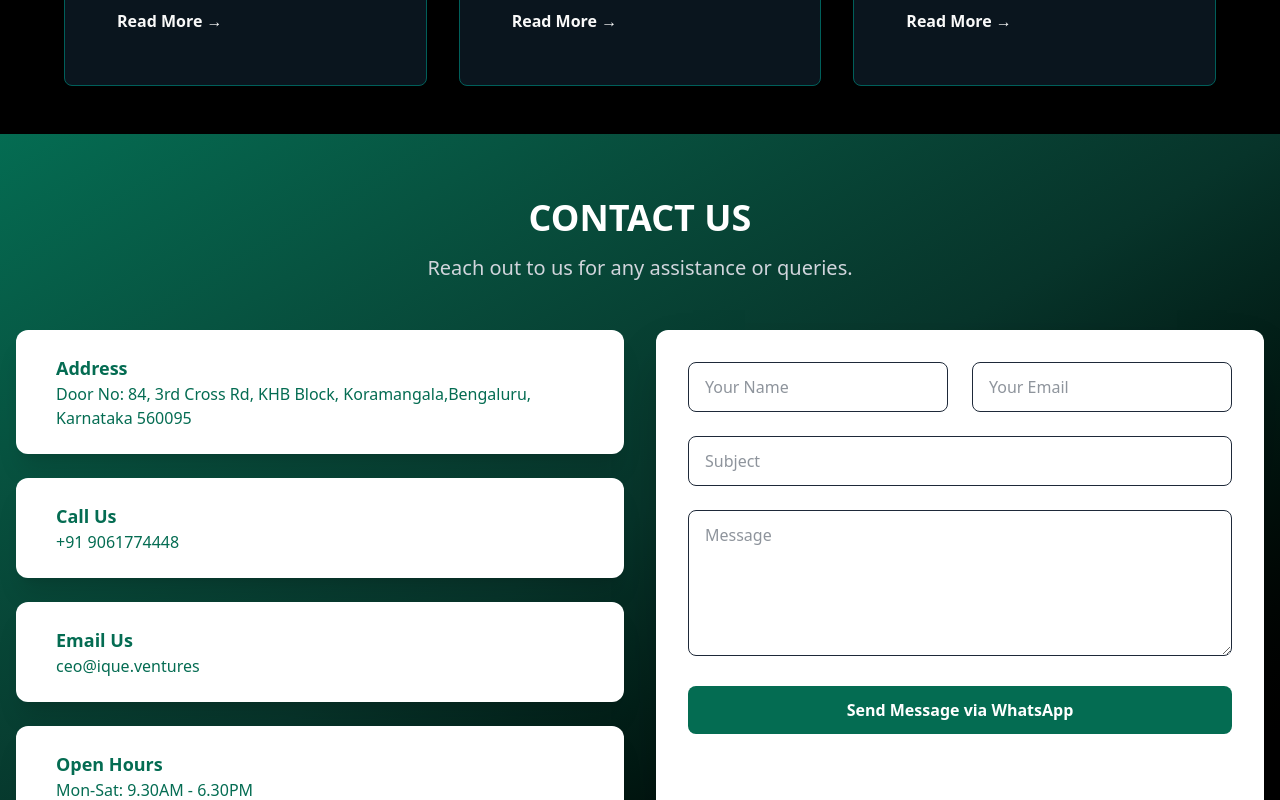
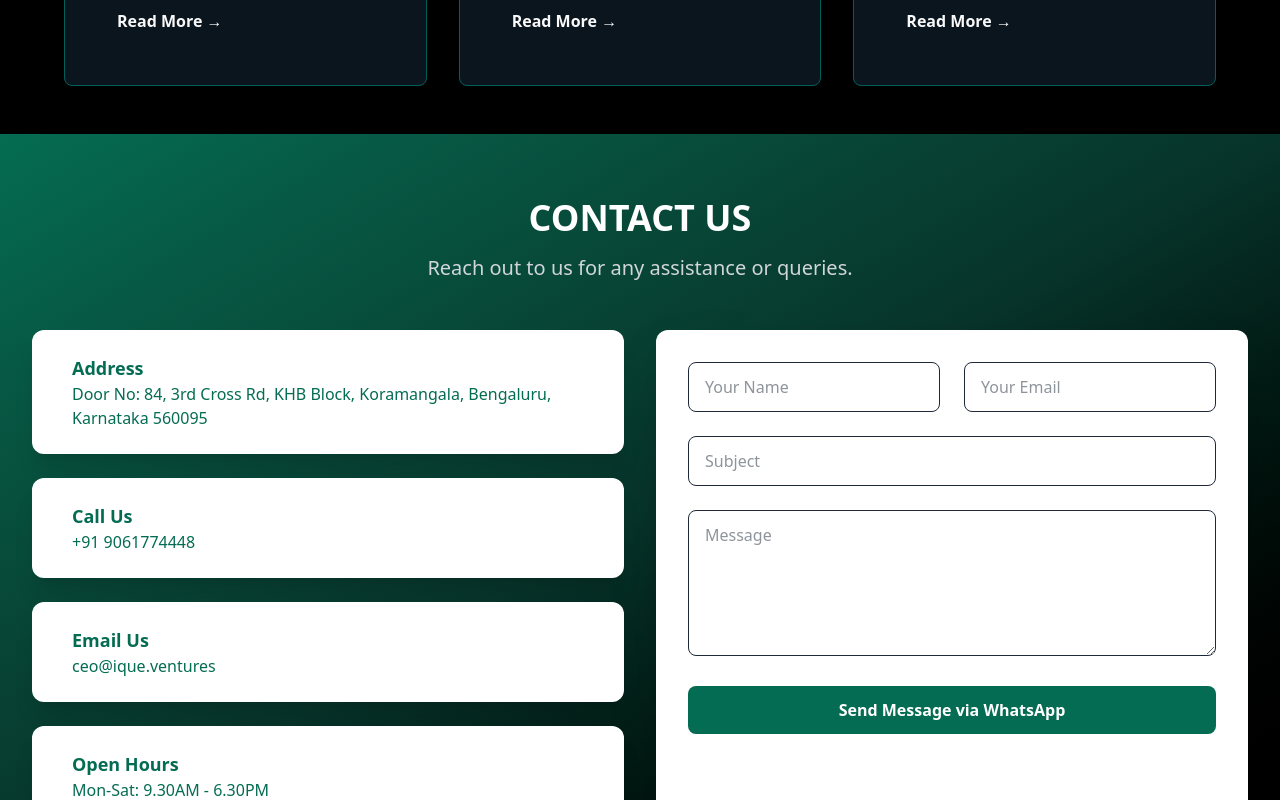
Before and after one commit to ASHIQANWARK/iqueventures, a React (Vite) app: page / in a window 1280 px wide. Shown: the part 6280-7080 px from the top of the page. Built offline with nearby package versions, Linux system fonts and the light colour scheme.

Commit message:
initial commit

```diff
--- a/src/Pages/Contact.jsx
+++ b/src/Pages/Contact.jsx
@@ -5,7 +5,7 @@ const infoCards = [
   {
     title: "Address",
     icon: "fas fa-map-marker-alt",
-    text: "Door No: 84, 3rd Cross Rd, KHB Block, Koramangala,Bengaluru, Karnataka 560095",
+    text: "Door No: 84, 3rd Cross Rd, KHB Block, Koramangala, Bengaluru, Karnataka 560095",
   },
   {
     title: "Call Us",
@@ -43,12 +43,12 @@ const Contact = () => {
   };
 
   return (
-    <section className="py-16 bg-gradient-to-br from-[#046c52] via-[#07342a] to-black">
-      <div className="max-w-7xl mx-auto px-4">
-        <h2 className="text-4xl font-bold text-white text-center uppercase mb-4">
+    <section className="py-16 px-4 sm:px-6 lg:px-8 bg-gradient-to-br from-[#046c52] via-[#07342a] to-black">
+      <div className="max-w-7xl mx-auto">
+        <h2 className="text-3xl sm:text-4xl font-bold text-white text-center uppercase mb-4">
           Contact Us
         </h2>
-        <p className="text-xl text-gray-300 text-center mb-12">
+        <p className="text-base sm:text-xl text-gray-300 text-center mb-12">
           Reach out to us for any assistance or queries.
         </p>
 
@@ -58,17 +58,17 @@ const Contact = () => {
             {infoCards.map((card, idx) => (
               <motion.div
                 key={idx}
-                className="flex items-start p-6 rounded-xl shadow-xl bg-white bg-opacity-20 backdrop-blur-sm"
+                className="flex flex-col sm:flex-row items-start p-6 rounded-xl shadow-xl bg-white bg-opacity-20 backdrop-blur-sm"
                 initial={{ opacity: 0, y: 50 }}
                 animate={{ opacity: 1, y: 0 }}
                 transition={{ delay: idx * 0.2, duration: 0.6 }}
               >
-                <div className="text-2xl text-[#046c52] mr-4">
+                <div className="text-2xl text-[#046c52] mr-0 sm:mr-4 mb-2 sm:mb-0">
                   <i className={card.icon}></i>
                 </div>
                 <div>
                   <h5 className="text-[#046c52] font-semibold text-lg">{card.title}</h5>
-                  <p className="text-[#046c52] text-base">{card.text}</p>
+                  <p className="text-[#046c52] text-sm sm:text-base">{card.text}</p>
                 </div>
               </motion.div>
             ))}
@@ -76,13 +76,13 @@ const Contact = () => {
 
           {/* Right Contact Form */}
           <motion.div
-            className="bg-white p-8 rounded-xl shadow-2xl"
+            className="bg-white p-6 sm:p-8 rounded-xl shadow-2xl"
             initial={{ opacity: 0, x: 50 }}
             whileInView={{ opacity: 1, x: 0 }}
             transition={{ duration: 0.6 }}
           >
             <form onSubmit={sendWhatsAppMessage} className="space-y-6">
-              <div className="grid grid-cols-1 md:grid-cols-2 gap-6">
+              <div className="grid grid-cols-1 sm:grid-cols-2 gap-4 sm:gap-6">
                 <input
                   name="name"
                   placeholder="Your Name"
```
